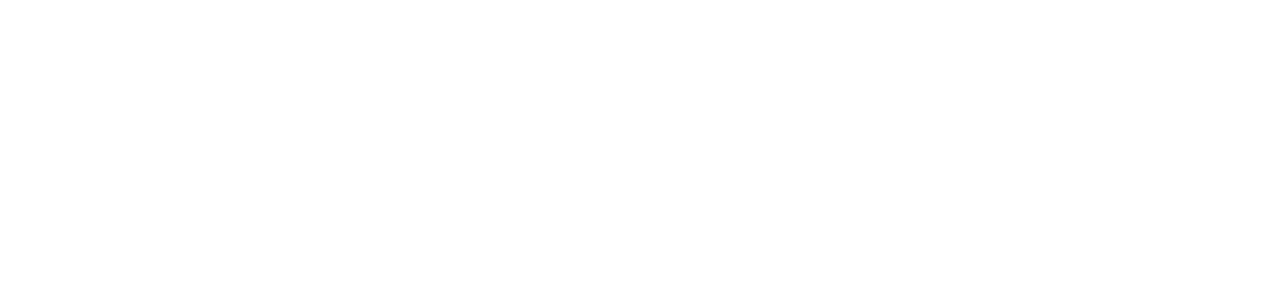
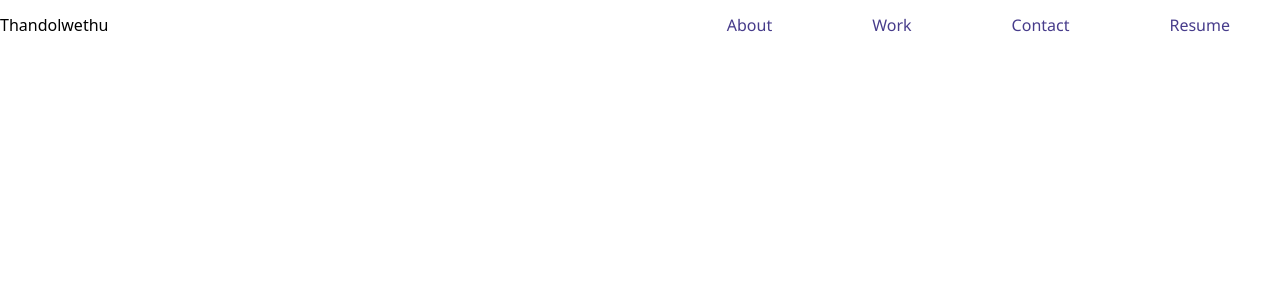
Before and after one commit to Tundoor/portfolio-v2, a Next.js app in the folder my-portfolio/: page / in a window 1280 px wide. Shown: the top 300 px of the page. Built offline with nearby package versions, Linux system fonts and the light colour scheme.

Commit message:
Updated folder structure

```diff
--- /dev/null
+++ b/my-portfolio/app/components/navbar/navbar.tsx
@@ -0,0 +1,19 @@
+export default function Navbar() {
+  return (
+    <div>
+        <nav className="nav-bar">
+          <div className='name-div'>
+            <h1 className='name'>Thandolwethu</h1>
+          </div>
+          <div className='nav-links'>
+            <a href="#About-Me" className="nav-link">About</a>
+            <a href="#Projects" className="nav-link">Work</a>
+            <a href="#Contact" className="nav-link">Contact</a>
+            <a target="_blank"
+                href="https://docs.google.com/document/d/1HE5MsPX7Q8ikRNckXLktjGSUvHZDW9fFU1usBjt2zUw/edit?usp=sharing"
+                className="nav-link">Resume</a>
+           </div>
+        </nav>
+    </div>
+  );
+}
--- a/my-portfolio/app/globals.css
+++ b/my-portfolio/app/globals.css
@@ -1 +1,50 @@
 @import "tailwindcss";
+
+:root {
+    --bg-color: #fbf8ee;
+    --main-color: #dddaf4;
+    --swirl-color: #9fa8f0;
+    --secondary-color: #473c8b;
+    --main-font-color: #22224f;
+    --intro-font: "Lobster";
+    /*sans serif */
+    --navFooter-font: "Raleway";
+    --subtext: "Playfair Display";
+
+}
+
+
+* {
+    box-sizing: border-box;
+    margin: 0;
+    padding: 0;
+}
+
+/* Nav Link */
+
+.nav-bar {
+    position: fixed;
+    top: 0;
+    z-index: 10;
+    width: 100%;
+    height: 50px;
+    background-color: transparent;
+    display: flex;
+    justify-content: space-between;
+    align-items: center;
+}
+
+.nav-link {
+    margin-left: 50px;
+    margin-right: 50px;
+    text-decoration: none;
+    font-family: 'Segoe UI', Tahoma, Geneva, Verdana, sans-serif;
+    color: var(--secondary-color);
+    transition: color 0.2s ease, text-decoration 0.2s ease;
+}
+
+.nav-link:hover {
+    color: var(--swirl-color);
+    text-decoration: underline;
+    font-size: 1.3rem;
+}
--- a/my-portfolio/app/page.tsx
+++ b/my-portfolio/app/page.tsx
@@ -1,11 +1,10 @@
-
+import './globals.css'
+import Navbar from './components/navbar/navbar'
 
 export default function Home() {
   return (
-    <div>
-      <main>
-
-      </main>
-    </div>
+   <>
+ <Navbar />
+   </>
   );
 }
```
Also changed, not shown: my-portfolio/app/components/intro/intro-section.tsx (added).
